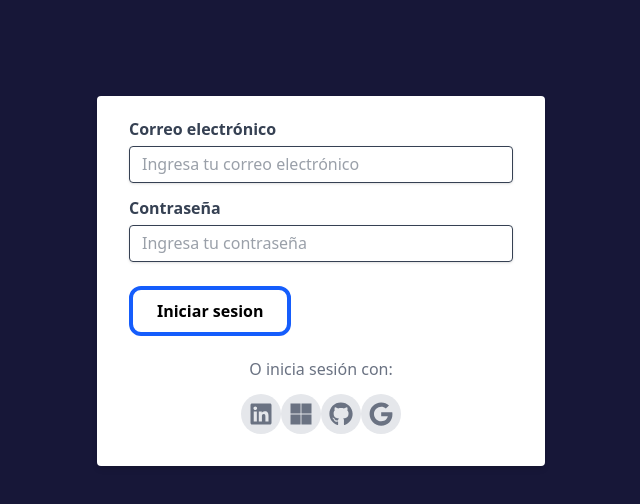
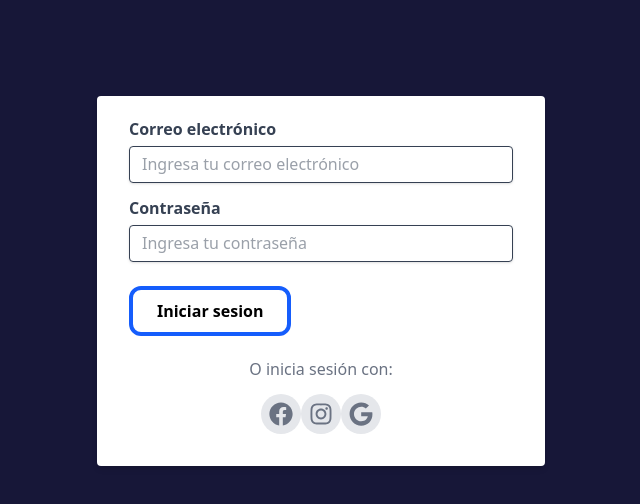
Before and after one commit to beastmode-pf-proyect/beastmode, a Next.js app in the folder frontend/front/: page / in a window 1280 px wide. Shown: the top 504 px of the page, without its empty margins (319-959 px from the left). Built offline with nearby package versions, Linux system fonts and the light colour scheme.

Commit message:
Update Login.tsx

```diff
--- a/frontend/front/src/Components/Login/Login.tsx
+++ b/frontend/front/src/Components/Login/Login.tsx
@@ -1,6 +1,6 @@
 import React, { useState } from "react";
 import { useAuth0, RedirectLoginOptions } from "@auth0/auth0-react";
-import { FaGithub, FaGoogle, FaLinkedin, FaMicrosoft } from "react-icons/fa";
+import { FaFacebook, FaGoogle, FaInstagram } from "react-icons/fa";
 import Button from "../Button/button"
 
 const Login: React.FC = () => {
@@ -58,13 +58,10 @@ const Login: React.FC = () => {
         <p className="text-center text-gray-500">O inicia sesión con:</p>
         <div className="flex justify-center mt-4 space-x-4">
           <button className="bg-gray-200 hover:bg-gray-300 rounded-full p-2 inline-flex items-center justify-center text-gray-500">
-            <FaLinkedin className="h-6 w-6" />
+            <FaFacebook className="h-6 w-6" />
           </button>
           <button className="bg-gray-200 hover:bg-gray-300 rounded-full p-2 inline-flex items-center justify-center text-gray-500">
-            <FaMicrosoft className="h-6 w-6" />
-          </button>
-          <button className="bg-gray-200 hover:bg-gray-300 rounded-full p-2 inline-flex items-center justify-center text-gray-500">
-            <FaGithub className="h-6 w-6" />
+            <FaInstagram className="h-6 w-6" />
           </button>
           <button className="bg-gray-200 hover:bg-gray-300 rounded-full p-2 inline-flex items-center justify-center text-gray-500">
             <FaGoogle className="h-6 w-6" />
```
